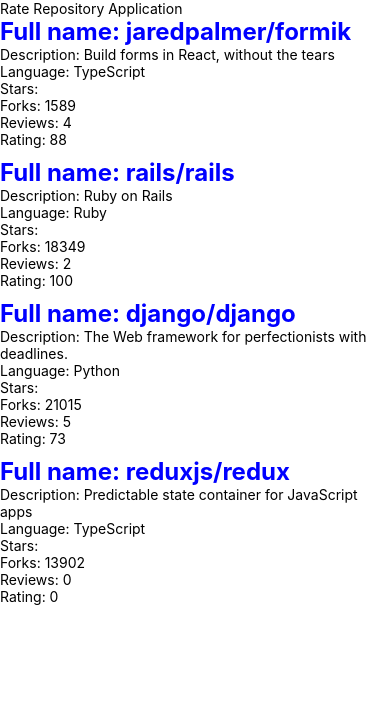
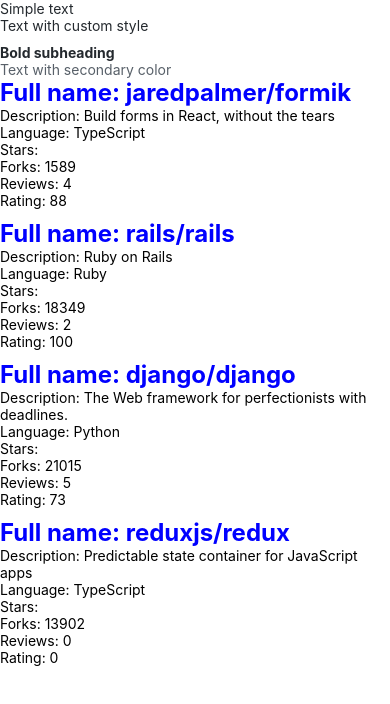
Before and after one commit to Pierre-Ba/repo-rating-app, a React Native app: screen / in a window 390 px wide. Shown: the top 704 px of the page. Built offline with nearby package versions, Linux system fonts and the light colour scheme.

Commit message:
theming added + a text component

```diff
--- a/src/components/Main.jsx
+++ b/src/components/Main.jsx
@@ -1,6 +1,8 @@
 import React from 'react';
 import Constants from 'expo-constants';
-import { Text, StyleSheet, View } from 'react-native';
+import { StyleSheet, View } from 'react-native';
+import MyText from './Text';
+console.log('MY TEXT: ', MyText);
 
 const styles = StyleSheet.create({
     container: {
@@ -14,7 +16,12 @@
 const Main = () => {
     return (
         <View style={styles.container}>
-            <Text>Rate Repository Application</Text>
+            <MyText>Simple text</MyText>
+            <MyText style={{ paddingBottom: 10 }}>Text with custom style</MyText>
+      <MyText fontWeight="bold" fontSize="subheading">
+        Bold subheading
+      </MyText>
+      <MyText color="textSecondary">Text with secondary color</MyText>
         </View>
     );
 };
--- /dev/null
+++ b/src/components/Text.jsx
@@ -0,0 +1,42 @@
+import React from 'react';
+import { Text as NativeText, StyleSheet } from 'react-native';
+
+import theme from '../theme';
+
+const styles = StyleSheet.create({
+    text: {
+        color: theme.colors.textPrimary,
+        fontSize: theme.fontSizes.body,
+        fontFamily: theme.fonts.main,
+        fontWeight: theme.fontWeights.normal
+    },
+    colorTextSecondary: {
+        color: theme.colors.textSecondary
+    },
+    colorPrimary: {
+        color: theme.colors.primary
+    },
+    fontSizeSubheading: {
+        fontSize: theme.fontSizes.subheading
+    },
+    fontWeightBold: {
+        fontWeight: theme.fontWeights.bold
+    }
+});
+
+const MyText = ({ color, fontSize, fontWeight, style, ...props }) => {
+ const textStyle = [
+     styles.text,
+     color === 'textSecondary' && styles.colorTextSecondary,
+     color === 'primary' && styles.colorPrimary,
+     fontSize === 'subheading' && styles.fontSizeSubheading,
+     fontWeight === 'bold' && styles.fontWeightBold,
+     style
+ ];
+ return (
+ <NativeText style={textStyle} {...props} />
+ );
+};
+
+
+export default MyText;
--- /dev/null
+++ b/src/theme.js
@@ -0,0 +1,20 @@
+const theme = {
+    colors: {
+        textPrimary: '#24292e',
+        textSecondary: '#586069',
+        primary: '#0366d6'
+    },
+    fontSizes: {
+        body: 14,
+        subHeading: 16
+    },
+    fonts: {
+        main: 'System',
+    },
+    fontWeights: {
+        normal: '400',
+        bold: '700'
+    }
+};
+
+export default theme;
```
